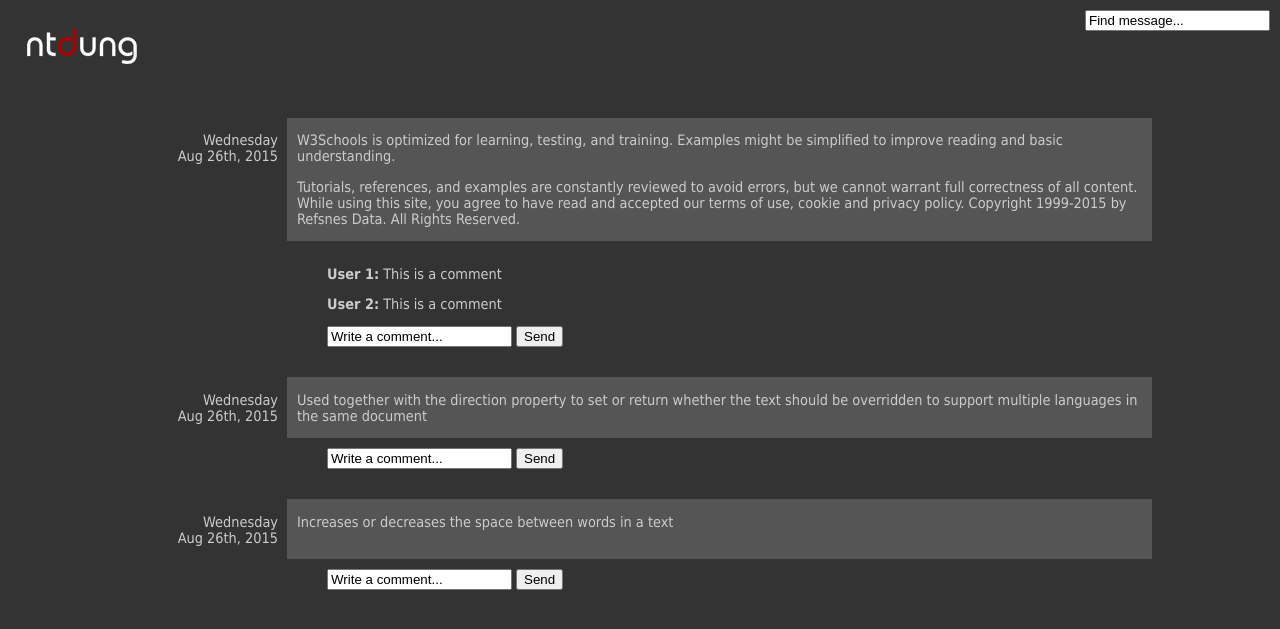
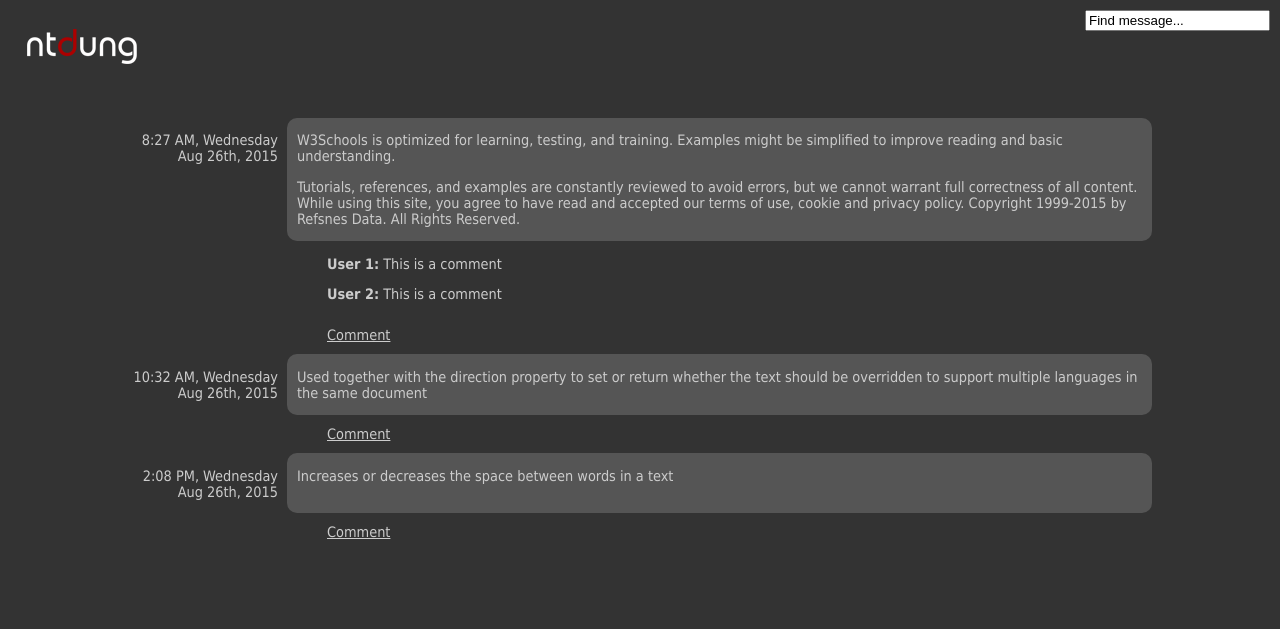
Before and after one commit to NguyenThanhDung/ntd.vn, a PHP site: page /xclams.php in a window 1280 px wide. Shown: the top 629 px of the page. Run offline with PHP 8.4, Linux system fonts and the light colour scheme.

Commit message:
+ Add comments

```diff
--- a/style/blog.css
+++ b/style/blog.css
@@ -3,7 +3,6 @@
 body
 {
 	background: #333;
-	color: #ccc;
 }
 
 #search
@@ -47,20 +46,35 @@ body
 	margin: 10px 0px 0px;
 	padding: 0px 10px 0px;
 	background: #555;
+	border-radius: 10px;
 
 	//border: 1px solid #ff0;
 }
 
-.comment_list
+.comments,.comment_form,.comment_link
 {
 	float: right;
 	width: 825px;
-	margin: 10px 0px 20px 40px;
 
 	//border: 1px solid #0ff;
 }
 
-.comment_list .user
+.comments
+{
+	margin: 0px 0px 0px 40px;
+}
+
+.comments .user
 {
 	font-weight: bold;
 }
+
+.comment_form
+{
+	margin: 10px 0px 0px 40px;
+}
+
+.comment_link
+{
+	margin: 10px 0px 0px 40px;
+}
--- a/style/common.css
+++ b/style/common.css
@@ -1,9 +1,10 @@
 @CHARSET "ISO-8859-1";
 
-p
+p, a
 {
 	font-family: Tahoma, Arial, Sans-serif;
 	font-size: 0.9em;
+	color: #ccc;
 }
 
 #logo
--- a/style/index.css
+++ b/style/index.css
@@ -3,7 +3,6 @@
 body
 {
 	background: #000 url("../images/background.png") repeat-x;
-	color: #ccc;
 }
 
 #quotation
--- a/xclams.php
+++ b/xclams.php
@@ -1,4 +1,8 @@
 <!DOCTYPE html>
+
+<?php
+$wasLogin = false;
+?>
 
 <html>
 
@@ -25,50 +29,74 @@
 
 		<div class="entry">
 			<div class="datetime">
-				<p>Wednesday<br/>Aug 26th, 2015</p>
+				<p>8:27 AM, Wednesday<br/>Aug 26th, 2015</p>
 			</div>
 			<div class="content">
 				<p>W3Schools is optimized for learning, testing, and training. Examples might be simplified to improve reading and basic understanding.</p>
 				<p>Tutorials, references, and examples are constantly reviewed to avoid errors, but we cannot warrant full correctness of all content. While using this site, you agree to have read and accepted our terms of use, cookie and privacy policy. Copyright 1999-2015 by Refsnes Data. All Rights Reserved.</p>
 			</div>
-			<div class="comment_list">
+			<div class="comments">
 				<p><span class="user">User 1:</span> This is a comment</p>
 				<p><span class="user">User 2:</span> This is a comment</p>
+			</div>
+			<?php if($wasLogin)	{ ?>
+				<div class="comment_form">
 					<form>
 						<input type="text" name="comment_content" value="Write a comment...">
 						<input type="submit" value="Send">
 					</form>
 				</div>
+			<?php } else {	?>
+				<div class="comment_link">
+					<a href="login.php">Comment</a>
+				</div>
+			<?php } ?>
 		</div>
 
 		<div class="entry">
 			<div class="datetime">
-				<p>Wednesday<br/>Aug 26th, 2015</p>
+				<p>10:32 AM, Wednesday<br/>Aug 26th, 2015</p>
 			</div>
 			<div class="content">
 				<p>Used together with the direction property to set or return whether the text should be overridden to support multiple languages in the same document</p>
 			</div>
-			<div class="comment_list">
+			<div class="comments">
+			</div>
+			<?php if($wasLogin)	{ ?>
+				<div class="comment_form">
 					<form>
 						<input type="text" name="comment_content" value="Write a comment...">
 						<input type="submit" value="Send">
 					</form>
 				</div>
+			<?php } else {	?>
+				<div class="comment_link">
+					<a href="login.php">Comment</a>
+				</div>
+			<?php } ?>
 		</div>
 
 		<div class="entry">
 			<div class="datetime">
-				<p>Wednesday<br/>Aug 26th, 2015</p>
+				<p>2:08 PM, Wednesday<br/>Aug 26th, 2015</p>
 			</div>
 			<div class="content">
 				<p>Increases or decreases the space between words in a text</p>
 			</div>
-			<div class="comment_list">
+			<div class="comments">
+			</div>
+			<?php if($wasLogin)	{ ?>
+				<div class="comment_form">
 					<form>
 						<input type="text" name="comment_content" value="Write a comment...">
 						<input type="submit" value="Send">
 					</form>
 				</div>
+			<?php } else {	?>
+				<div class="comment_link">
+					<a href="login.php">Comment</a>
+				</div>
+			<?php } ?>
 		</div>
 
 	</div>
```
Lines whose indentation alone changed are shown as unchanged.
